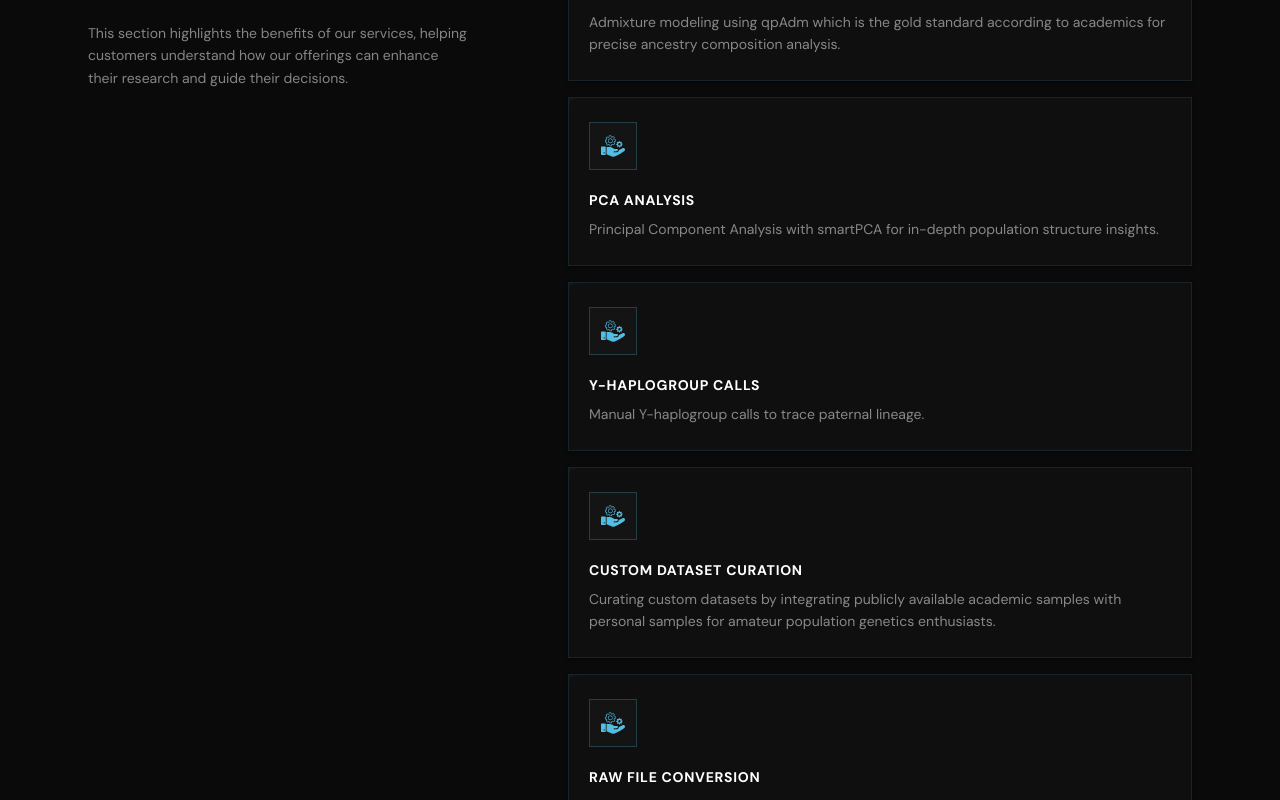
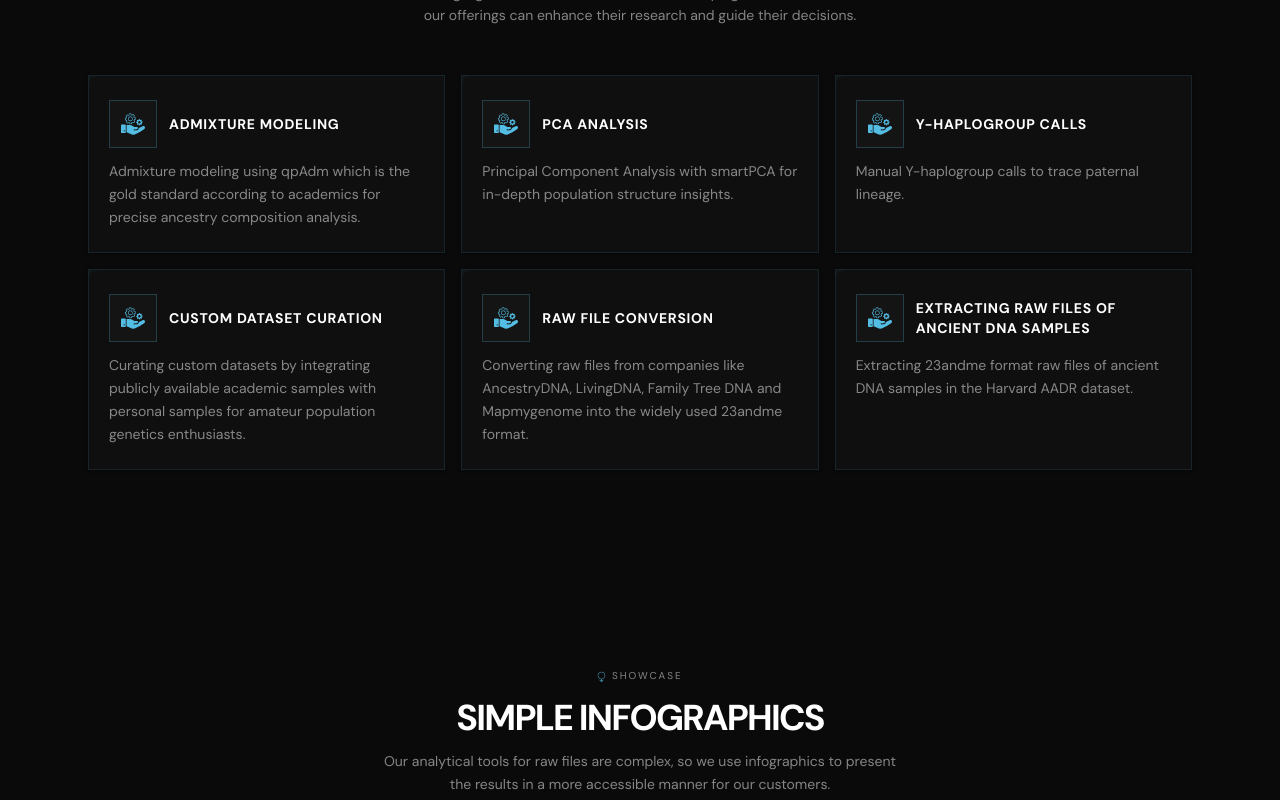
Before and after one commit to insightsonancestry/home, a Next.js app: page / in a window 1280 px wide. Shown: the part 1200-2000 px from the top of the page. Built offline with nearby package versions, Linux system fonts and the light colour scheme.

Commit message:
fixed the alignment, cards and FAQs

```diff
--- a/src/components/FAQs.tsx
+++ b/src/components/FAQs.tsx
@@ -63,8 +63,9 @@ export const FAQs = () => {
     <section id="faqs">
       <div className="relative py-16 sm:py-24">
         <div className="max-w-6xl mx-auto px-4 sm:px-6 relative z-10">
-          <div className="grid grid-cols-1 lg:grid-cols-[1fr_2fr] gap-8 lg:gap-16">
-            <div>
+
+          {/* Centered header */}
+          <div className="text-center mb-10">
             <span className="text-[10px] uppercase tracking-[2px]" style={{ color: 'var(--text-muted)' }}>
               <span style={{ color: 'var(--accent)' }}>⧬</span> FAQ
             </span>
@@ -79,12 +80,14 @@ export const FAQs = () => {
               Frequently asked questions
             </motion.h2>
           </div>
-            <div>
+
+          {/* Accordion — full width */}
+          <div className="max-w-3xl mx-auto">
             {items.map(({ question, answer }) => (
               <AccordionItem question={question} answer={answer} key={question} />
             ))}
           </div>
-          </div>
+
         </div>
       </div>
     </section>
--- a/src/components/Feature.tsx
+++ b/src/components/Feature.tsx
@@ -37,12 +37,16 @@ export const Feature = ({ title, description }: { title: string, description: st
         ref={border}
       />
       <div className="relative z-10">
-        <div className="inline-flex h-12 w-12 justify-center items-center border"
-          style={{ borderColor: 'var(--border-strong)', color: 'var(--accent)', background: 'var(--panel-strong)' }}>
-          <ServicesIcon className="h-6 w-6" style={{ fill: 'var(--accent)' }} />
+        {/* Icon + Title row */}
+        <div className="flex items-center gap-3">
+          <div className="flex-shrink-0 inline-flex h-12 w-12 justify-center items-center border"
+            style={{ borderColor: 'var(--border-strong)', color: 'var(--accent)', background: 'var(--panel-strong)' }}>
+            <ServicesIcon className="h-6 w-6" style={{ fill: 'var(--accent)' }} />
+          </div>
+          <h3 className="font-bold text-sm uppercase tracking-wider" style={{ color: 'var(--text-bright)' }}>{title}</h3>
         </div>
-        <h3 className="mt-5 font-bold text-sm uppercase tracking-wider" style={{ color: 'var(--text-bright)' }}>{title}</h3>
-        <p className="mt-2 text-sm leading-relaxed" style={{ color: 'var(--text-muted)' }}>{description}</p>
+        {/* Description below */}
+        <p className="mt-3 text-sm leading-relaxed" style={{ color: 'var(--text-muted)' }}>{description}</p>
       </div>
     </div>
   );
--- a/src/components/Features.tsx
+++ b/src/components/Features.tsx
@@ -34,9 +34,9 @@ export const Features = () => {
     <section id="features">
       <div className="relative py-16 sm:py-24">
         <div className="max-w-6xl mx-auto px-4 sm:px-6 relative z-10">
-          <div className="grid grid-cols-1 lg:grid-cols-[1fr_1.5fr] gap-10 lg:gap-16">
-            {/* Left sticky text */}
-            <div className="lg:sticky lg:top-24 lg:self-start">
+
+          {/* Header text — full width, centered */}
+          <div className="text-center mb-12">
             <span className="text-[10px] uppercase tracking-[2px]" style={{ color: 'var(--text-muted)' }}>
               <span style={{ color: 'var(--accent)' }}>⧬</span> Our Services
             </span>
@@ -55,15 +55,16 @@ export const Features = () => {
               whileInView={{ opacity: 1, y: 0 }}
               viewport={{ once: true }}
               transition={{ duration: 0.5, delay: 0.1 }}
-                className="text-sm mt-4 max-w-sm leading-relaxed"
+              className="text-sm mt-4 max-w-xl mx-auto leading-relaxed"
               style={{ color: 'var(--text-muted)' }}
             >
               This section highlights the benefits of our services, helping customers understand how our offerings can enhance their research and guide their decisions.
             </motion.p>
           </div>
 
-            {/* Right side — stacking cards */}
-            <div className="space-y-4">
+
+          {/* Small screens — sticky stacking animation */}
+          <div className="lg:hidden space-y-4">
             {features.map(({ title, description }, i) => (
               <motion.div
                 key={title}
@@ -78,7 +79,22 @@ export const Features = () => {
               </motion.div>
             ))}
           </div>
+
+          {/* Large screens — static 3-col grid */}
+          <div className="hidden lg:grid grid-cols-3 gap-4">
+            {features.map(({ title, description }, i) => (
+              <motion.div
+                key={title}
+                initial={{ opacity: 0, y: 30 }}
+                whileInView={{ opacity: 1, y: 0 }}
+                viewport={{ once: true, margin: "-50px" }}
+                transition={{ duration: 0.4, delay: i * 0.05 }}
+              >
+                <Feature title={title} description={description} />
+              </motion.div>
+            ))}
           </div>
+
         </div>
       </div>
     </section>
--- a/src/components/ProductShowcase.tsx
+++ b/src/components/ProductShowcase.tsx
@@ -17,7 +17,7 @@ export const ProductShowcase = () => {
   return (
     <div className="relative py-16 sm:py-24">
       <div className="max-w-6xl mx-auto px-4 sm:px-6 relative z-10">
-        <div className="mb-10">
+        <div className="mb-10 text-center">
           <span className="text-[10px] uppercase tracking-[2px]" style={{ color: 'var(--text-muted)' }}>
             <span style={{ color: 'var(--accent)' }}>⧬</span> Showcase
           </span>
@@ -36,7 +36,7 @@ export const ProductShowcase = () => {
             whileInView={{ opacity: 1, y: 0 }}
             viewport={{ once: true }}
             transition={{ duration: 0.5, delay: 0.1 }}
-            className="text-sm mt-3 max-w-lg leading-relaxed"
+            className="text-sm mt-3 max-w-lg mx-auto leading-relaxed"
             style={{ color: 'var(--text-muted)' }}
           >
             Our analytical tools for raw files are complex, so we use infographics to present the results in a more accessible manner for our customers.
```
Lines whose indentation alone changed are shown as unchanged.
